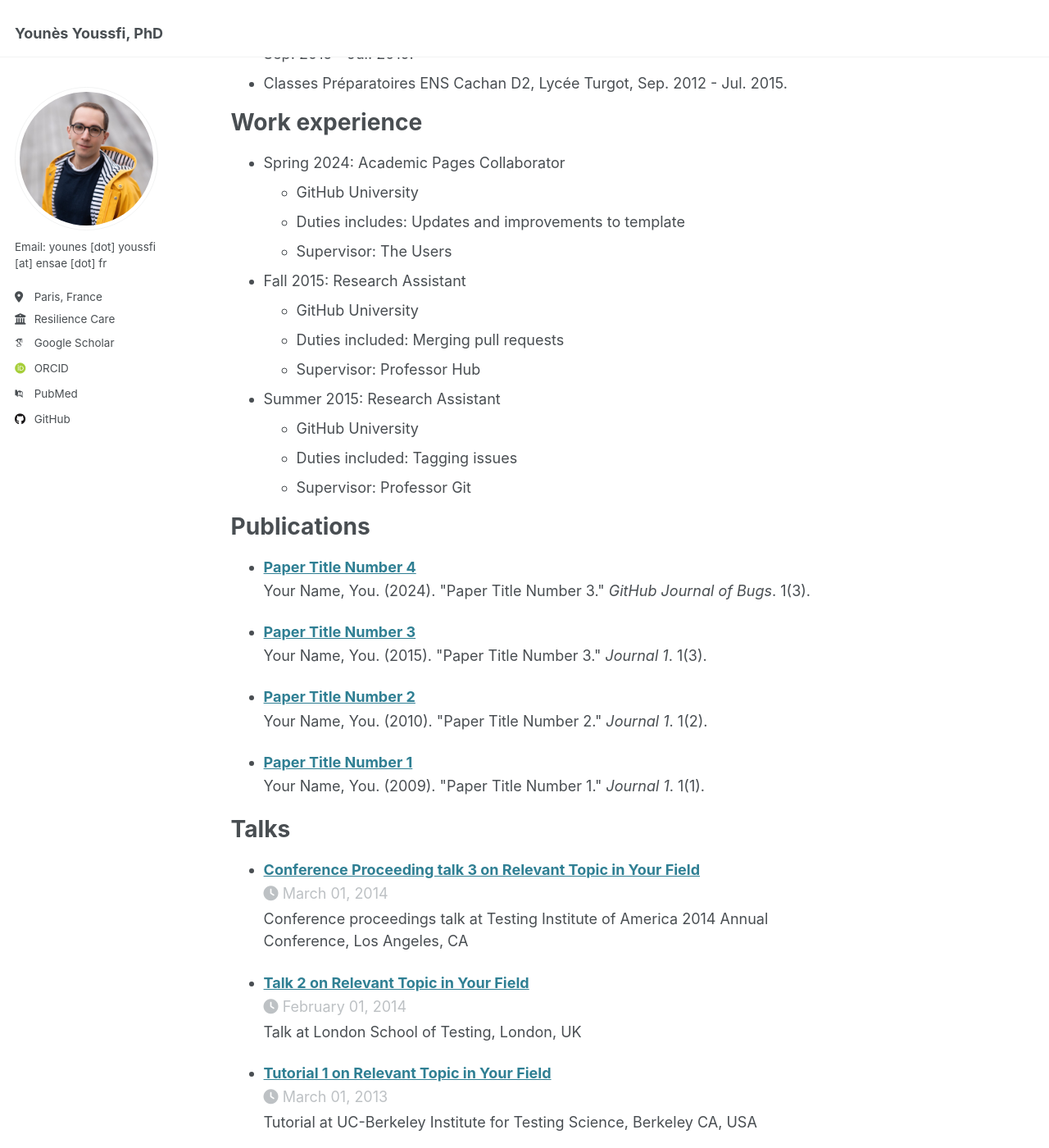
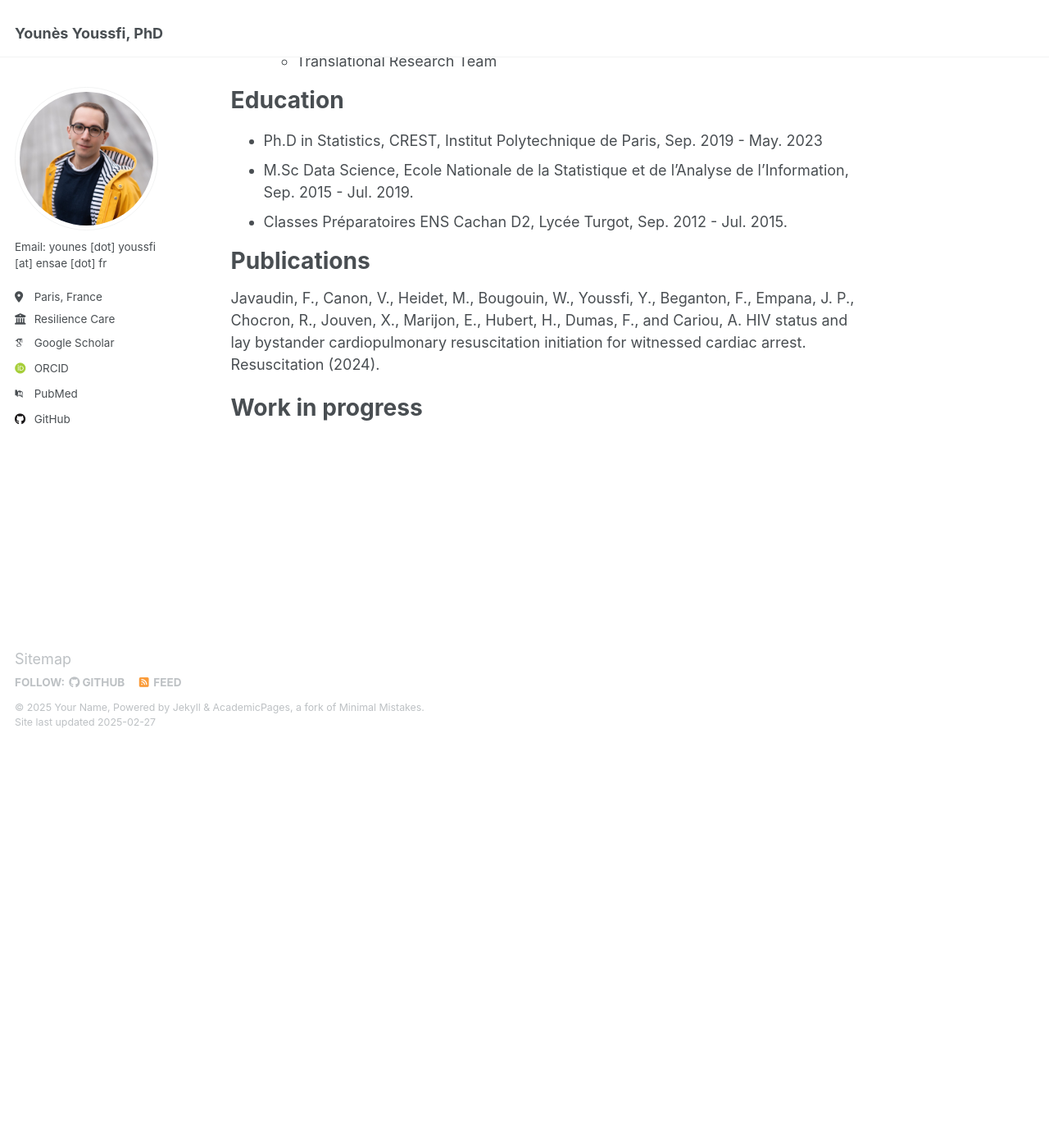
Before and after one commit to youyoussfi/youyoussfi.github.io, a Jekyll site: the page built from _pages/about.md, in a window 1280 px wide and 1400 px high, scrolled down 572 px. Shown: the whole window at 82% size. Built offline with Jekyll 4.4.1, drawn with Linux system fonts in a browser that asks for light colours; some web fonts are replaced; after the commit the page ends 1481 px from its top, so only the background shows below that; some of the changed text lies outside the part shown.

Commit message:
Update about.md

```diff
--- a/_pages/about.md
+++ b/_pages/about.md
@@ -14,6 +14,11 @@ I hold a PhD in Statistics from CREST and Institut Polytechnique de Paris. My su
 
 My research delves into the foundational aspects of mathematical statistics and machine learning, placing a special emphasis on crafting practical and efficient learning methods with provable theoretical guarantees. I am particularly interested in time series, random matrix theory and high dimensional estimation problems.
 
+Work experience
+======
+* Spring 2024: Data Scientist
+  * Resilience Care
+  * Translational Research Team
 
 Education
 ======
@@ -21,41 +26,10 @@ Education
 * M.Sc Data Science, Ecole Nationale de la Statistique et de l'Analyse de l'Information, Sep. 2015 - Jul. 2019.
 * Classes Préparatoires ENS Cachan D2, Lycée Turgot, Sep. 2012 - Jul. 2015.
 
-Work experience
-======
-* Spring 2024: Academic Pages Collaborator
-  * GitHub University
-  * Duties includes: Updates and improvements to template
-  * Supervisor: The Users
-
-* Fall 2015: Research Assistant
-  * GitHub University
-  * Duties included: Merging pull requests
-  * Supervisor: Professor Hub
-
-* Summer 2015: Research Assistant
-  * GitHub University
-  * Duties included: Tagging issues
-  * Supervisor: Professor Git
-
 Publications
 ======
-  <ul>{% for post in site.publications reversed %}
-    {% include archive-single-cv.html %}
-  {% endfor %}</ul>
 
-Talks
+Javaudin, F., Canon, V., Heidet, M., Bougouin, W., Youssfi, Y., Beganton, F., Empana, J. P., Chocron, R., Jouven, X., Marijon, E., Hubert, H., Dumas, F., and Cariou, A. HIV status and lay bystander cardiopulmonary resuscitation initiation for witnessed cardiac arrest. Resuscitation (2024).
+
+Work in progress
 ======
-  <ul>{% for post in site.talks reversed %}
-    {% include archive-single-talk-cv.html  %}
-  {% endfor %}</ul>
-
-Teaching
-======
-  <ul>{% for post in site.teaching reversed %}
-    {% include archive-single-cv.html %}
-  {% endfor %}</ul>
-
-Service and leadership
-======
-* Currently signed in to 43 different slack teams
```
